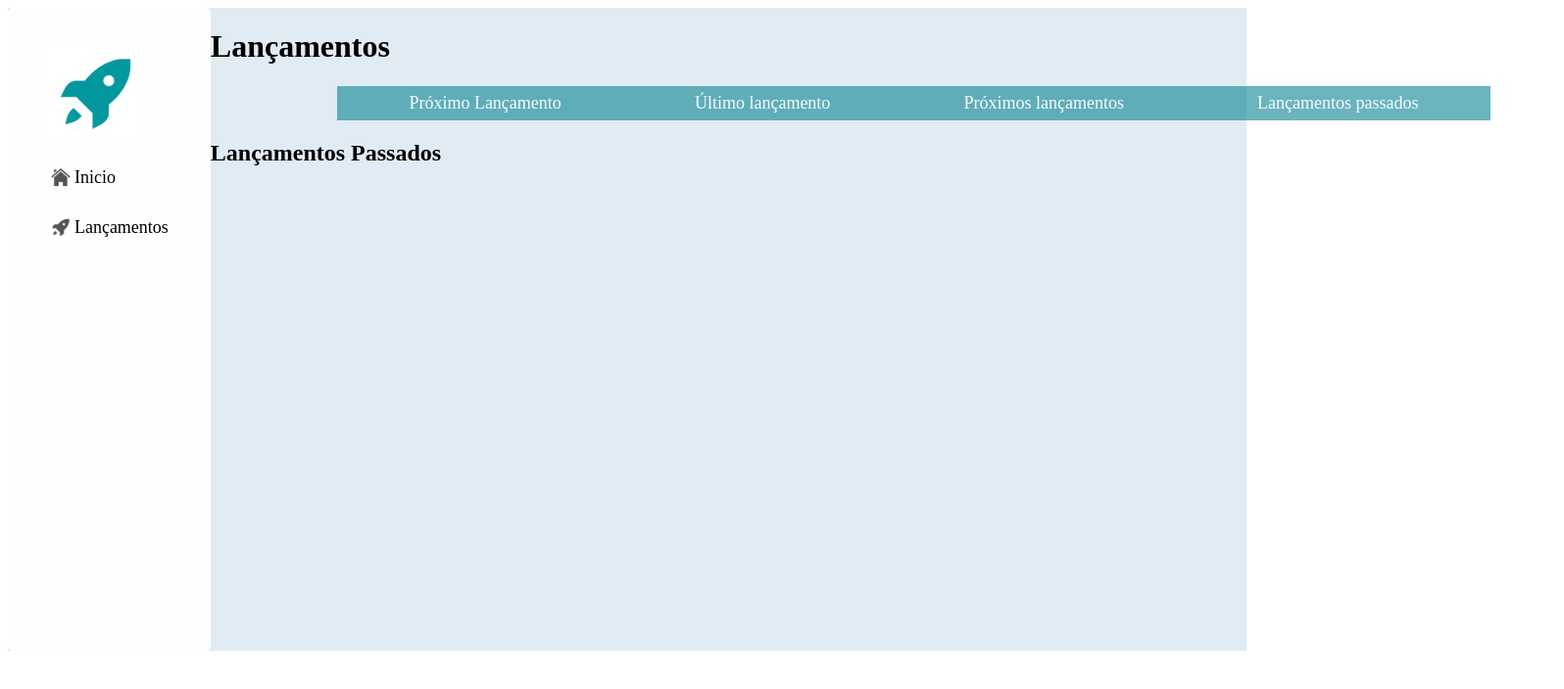
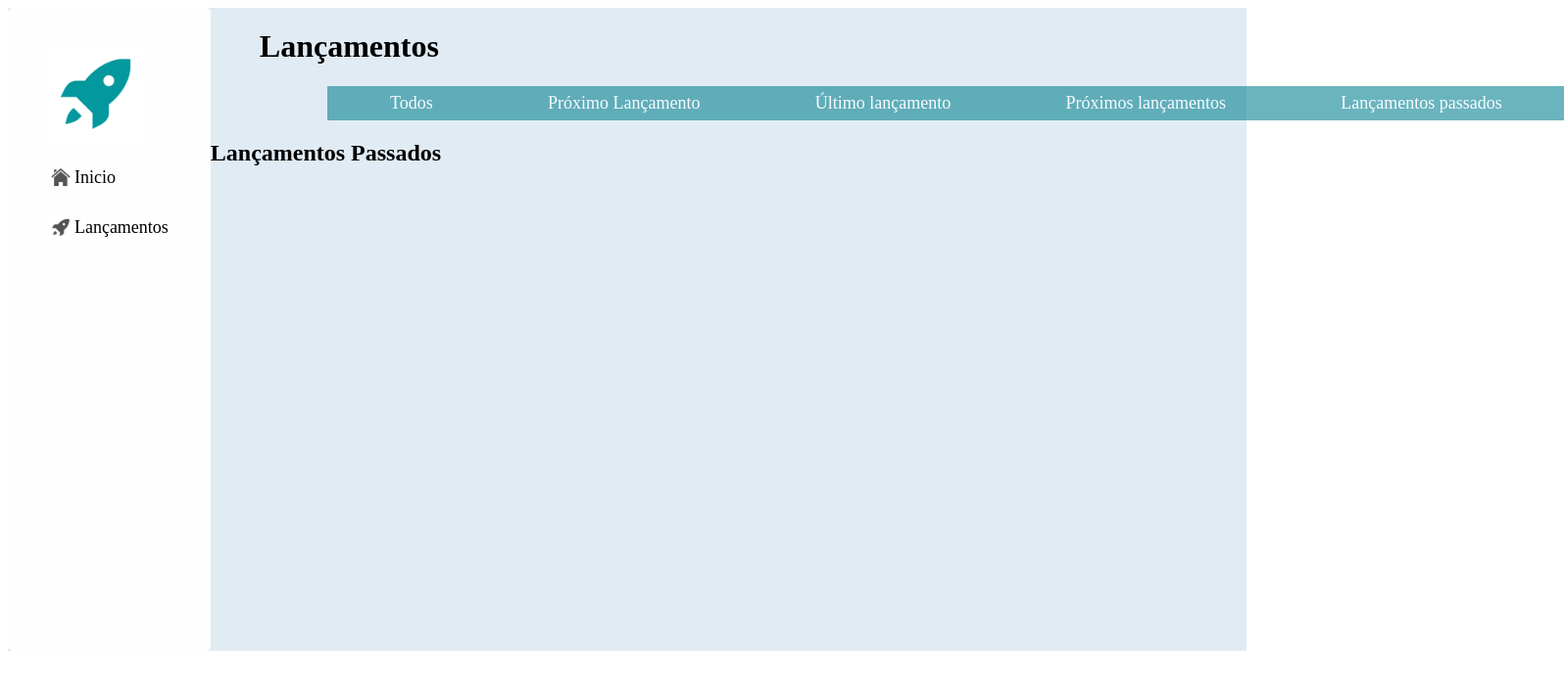
Before and after one commit to CarolinaInglethe/ci-space-x, a React (Create React App) app: page /releases/past in a window 1280 px wide. Shown: the top 704 px of the page at 98% size, 1596 px wide, since content can reach past the window. Built offline with nearby package versions, Linux system fonts and the light colour scheme.

Commit message:
modifica classes , organiza e coloca link todos no navbarReleases

```diff
--- a/src/components/NavBarReleases.jsx
+++ b/src/components/NavBarReleases.jsx
@@ -4,9 +4,10 @@ import { Link } from 'react-router-dom';
 const NavBarReleases = () => {
 
   return (
-    <div >
+    <div className="navbar-releases-container">
       <h1>Lançamentos</h1>
-      <div className="navbar-releases-container">
+      <div className="navbar-releases-links">
+        <Link to="/releases"> Todos </Link>
         <Link to="/release/next">Próximo Lançamento</Link>
         <Link to="/release/latest">Último lançamento</Link>
         <Link to="/releases/upcoming">Próximos lançamentos</Link>
--- a/src/css/App.css
+++ b/src/css/App.css
@@ -80,19 +80,23 @@ a {
 }
 
 .navbar-releases-container {
+  margin-left: 50px ;
+}
+
+.navbar-releases-links {
   background-color: rgba(27, 140, 155, 0.651);
   display: flex;
   justify-content: space-around;
-  margin-left: 20%;
+  margin-left: 10%;
   padding: 5px;
   width: 180%;
 }
 
-.navbar-releases-container a {
+.navbar-releases-links a {
   color: rgb(247, 251, 255);
   font-size: large;
 }
 
-.navbar-releases-container a:hover {
+.navbar-releases-links a:hover {
   color: rgba(242, 247, 251, 0.801);
 }
```
